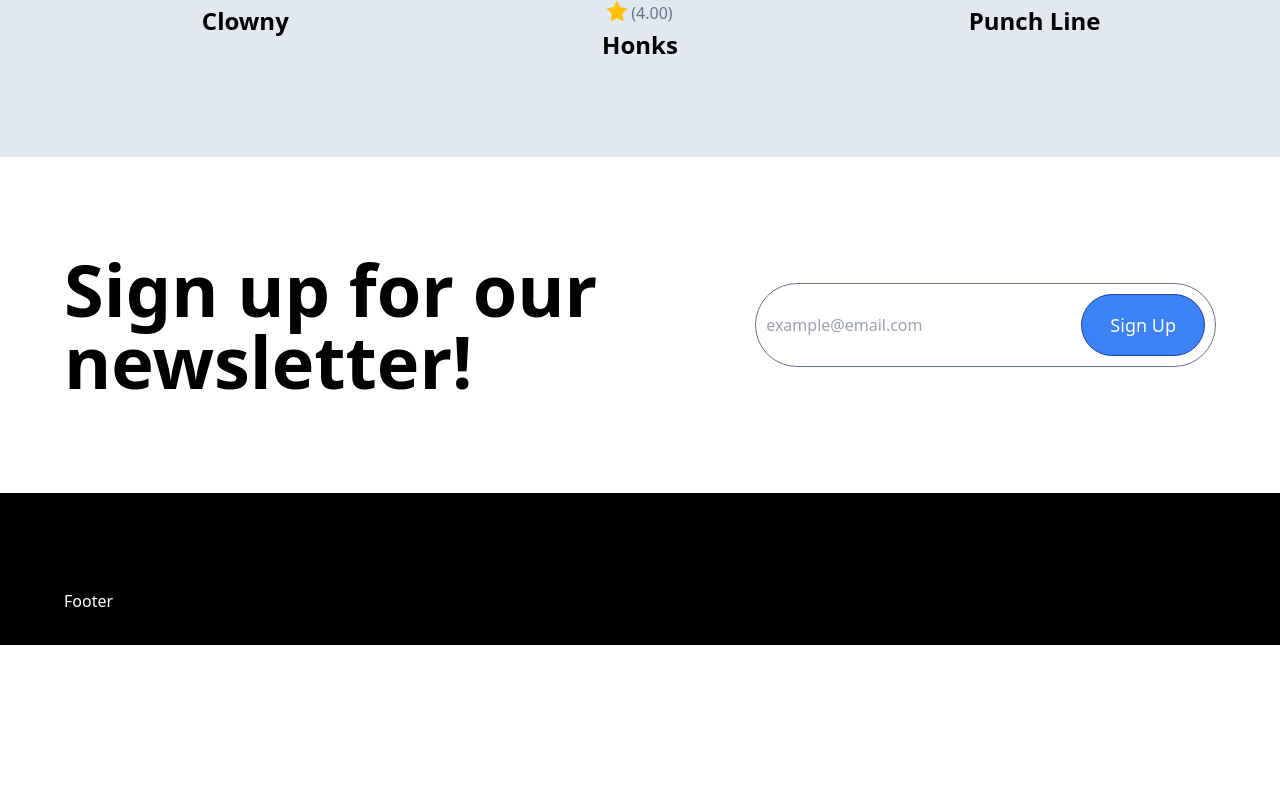
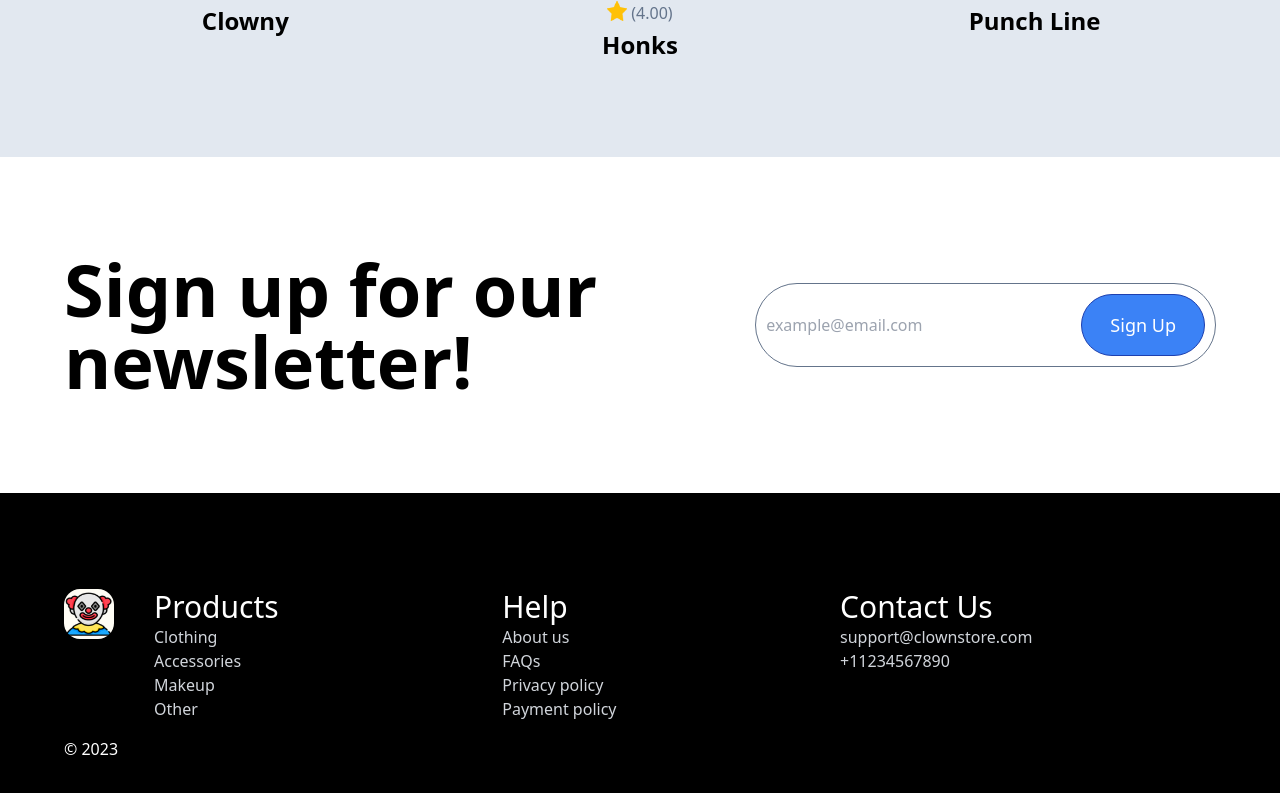
Before and after one commit to tgoandrex/clown-eCommerce, a React (Vite) app: page / in a window 1280 px wide. Shown: the part 2529-3322 px from the top of the page. Before the commit the page ends 3174 px from the top, so only its background shows below. Built offline with nearby package versions, Linux system fonts and the light colour scheme.

Commit message:
Complete Footer section. Add footer links contant to index.ts

```diff
--- a/src/constants/index.ts
+++ b/src/constants/index.ts
@@ -57,3 +57,31 @@ export const reviews = [
         feedback: "Clown class taught me everything!"
     }
 ];
+
+export const footerLinks = [
+    {
+        title: "Products",
+        links: [
+            { name: "Clothing", link: "/" },
+            { name: "Accessories", link: "/" },
+            { name: "Makeup", link: "/" },
+            { name: "Other", link: "/" }
+        ],
+    },
+    {
+        title: "Help",
+        links: [
+            { name: "About us", link: "/" },
+            { name: "FAQs", link: "/" },
+            { name: "Privacy policy", link: "/" },
+            { name: "Payment policy", link: "/" }
+        ],
+    },
+    {
+        title: "Contact Us",
+        links: [
+            { name: "support@clownstore.com", link: "mailto:support@clownstore.com" },
+            { name: "+11234567890", link: "tel:+11234567890" },
+        ],
+    },
+];
--- a/src/sections/Footer.tsx
+++ b/src/sections/Footer.tsx
@@ -1,6 +1,28 @@
+import { footerLinks } from "../constants";
+import icon from "../assets/icons/icon-nav.png";
+
 const Footer = () => {
   return (
-    <div>Footer</div>
+    <footer className="max-container">
+      <ul className="flex justify-between items-start gap-10 flex-wrap max-lg:flex-col">
+        <li>
+          <a href='/'>
+            <img src={icon} alt='logo' width={50} height={50} className='m-0 w-[50px] h-[50px] rounded-2xl' />
+          </a>
+        </li>
+        {footerLinks.map((section) => (
+          <div className="flex-grow">
+            <li key={section.title} className="text-3xl">{section.title}</li>
+            <ul>
+              {section.links.map((item) => (
+                <li key={item.name} className="text-gray-300 hover:text-gray-700"><a href={item.link}>{item.name}</a></li>
+              ))}
+            </ul>
+          </div>
+        ))}
+      </ul>
+      <div className="pt-4">&copy; 2023</div>
+    </footer>
   )
 }
 
```
